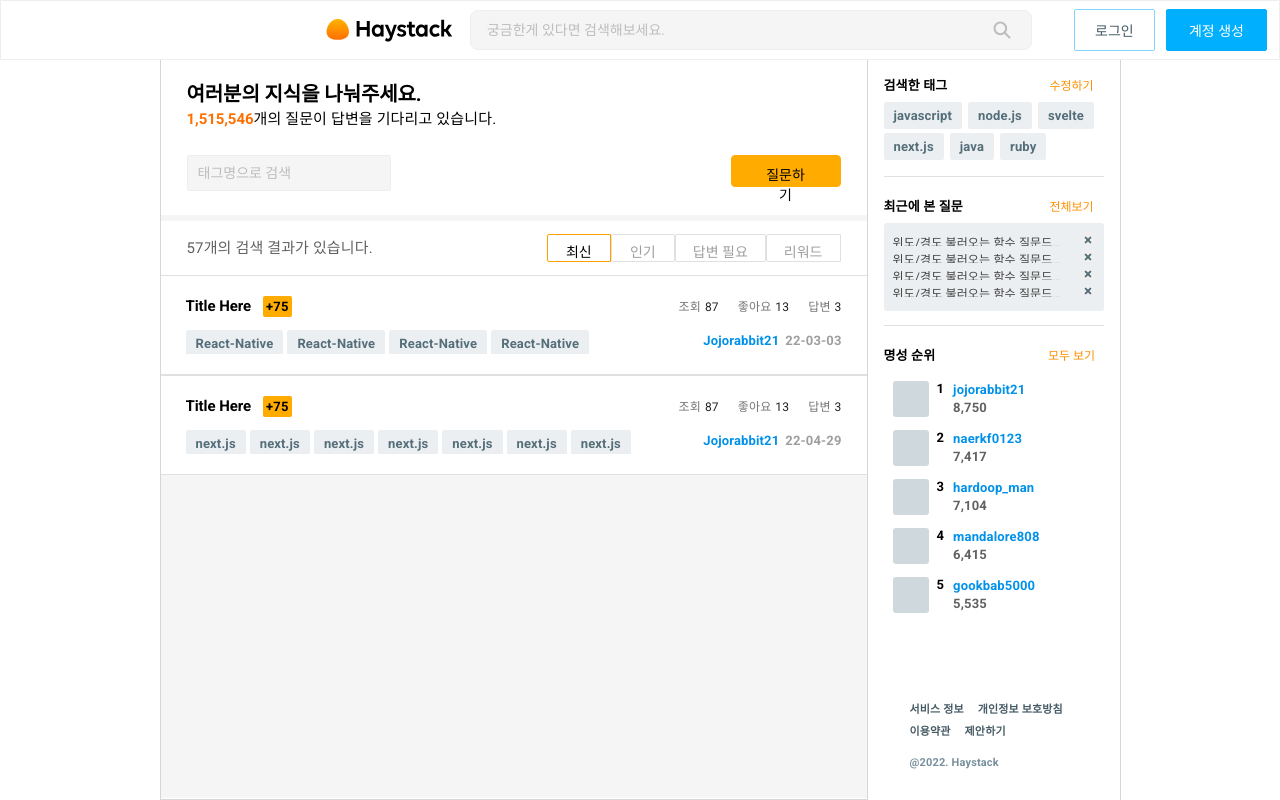
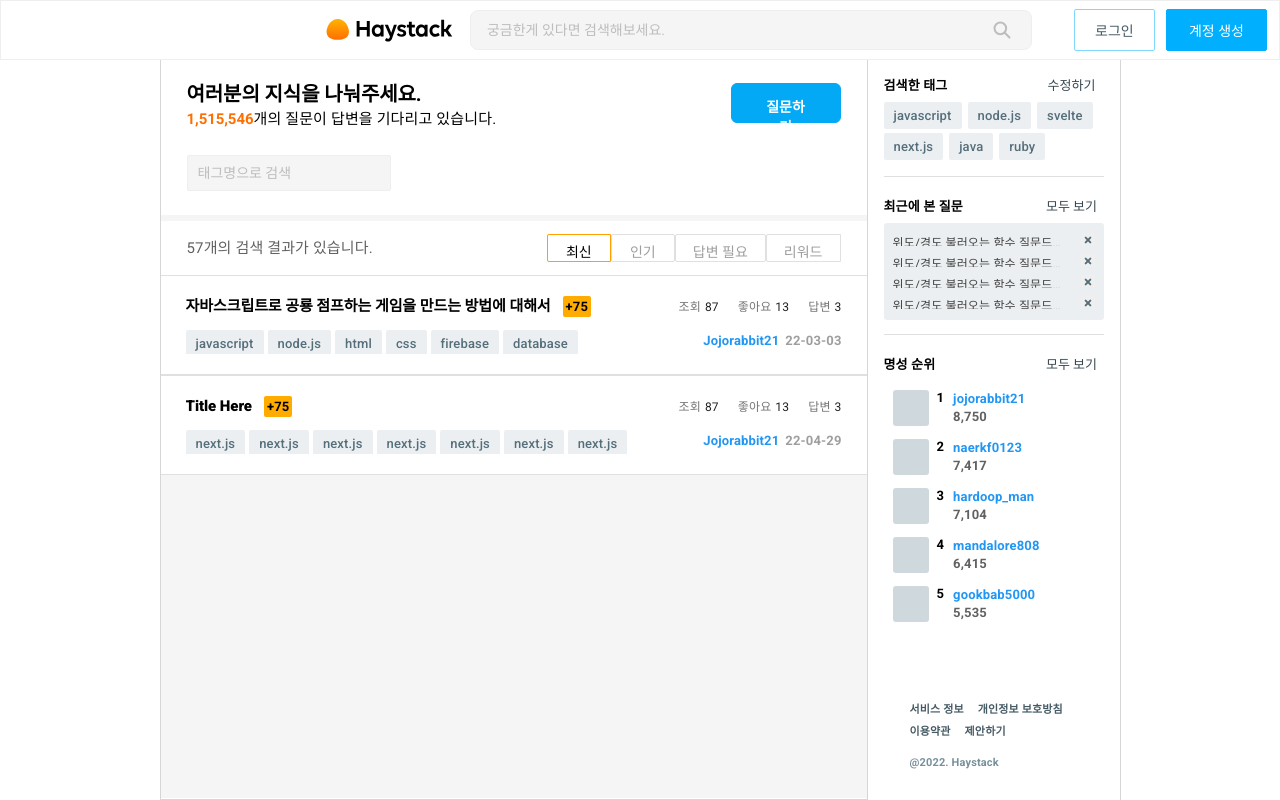
Before and after one commit to undetermined-team/qna-frontend, a Next.js app: page / in a window 1280 px wide. Built offline with nearby package versions, Linux system fonts and the light colour scheme; a web font is replaced by a local one.

Commit message:
Design: 메인 페이지 디자인 수정

```diff
--- a/components/atoms/UserName.tsx
+++ b/components/atoms/UserName.tsx
@@ -13,7 +13,7 @@ const NickName = styled.a`
   font-weight: 600;
   font-size: 13px;
   cursor: pointer;
-  color: ${(props) => props.theme.palette.LightBlueA700};
+  color: ${(props) => props.theme.palette.Blue500};
 `;
 
 const UserName: React.FC<UserNameProps> = (props) => {
--- a/components/molecules/AsideContainer/styles.ts
+++ b/components/molecules/AsideContainer/styles.ts
@@ -32,7 +32,7 @@ export const AsideSubButtonStyle = {
 
 export const AsideMoreButton = styled(Button)`
   ${(props) => props.theme.typography.Footnote2};
-  color: #ff8f00;
+  color: ${(props) => props.theme.palette.BlueGray800};
   height: 15px;
   padding: 0;
 `;
--- a/components/molecules/RecentQuestion/styles.ts
+++ b/components/molecules/RecentQuestion/styles.ts
@@ -15,7 +15,7 @@ export const RecentQuestionTitle = styled.h4`
 export const RecentQuestionList = styled.li`
   display: flex;
   justify-content: space-between;
-  margin-bottom: 4px;
+  margin-bottom: 8px;
 `;
 
 export const RecentQuestionDeleteButton = styled.button`
--- a/components/molecules/ThreadContainer/styles.ts
+++ b/components/molecules/ThreadContainer/styles.ts
@@ -5,10 +5,11 @@ import ThreadTrend from "../ThreadTrend";
 export const ThreadTitle = styled.h3`
   display: inline-flex;
   ${(props) => props.theme.typography.Heading3};
-  line-height: 19px;
+  line-height: 18px;
   margin-right: 12px;
   max-width: 470px;
   max-height: 58px;
+  font-weight: 800;
   text-overflow: ellipsis;
   overflow: hidden;
   white-space: normal;
--- a/components/organisms/Aside/index.tsx
+++ b/components/organisms/Aside/index.tsx
@@ -59,26 +59,23 @@ const index = () => {
 
         <Space />
 
-        <AsideContainer title="최근에 본 질문" subButtonText="전체보기" onTextClick={onTextButton}>
+        <AsideContainer title="최근에 본 질문" subButtonText="모두 보기" onTextClick={onTextButton}>
           <RecentQuestionWrapper>
             <RecentQuestion
               title="위도/경도 불러오는 함수 질문드립니다."
               link="/"
               onDelete={onDelete}
             />
-
             <RecentQuestion
               title="위도/경도 불러오는 함수 질문드립니다."
               link="/"
               onDelete={onDelete}
             />
-
             <RecentQuestion
               title="위도/경도 불러오는 함수 질문드립니다."
               link="/"
               onDelete={onDelete}
             />
-
             <RecentQuestion
               title="위도/경도 불러오는 함수 질문드립니다."
               link="/"
--- a/components/organisms/Aside/styles.ts
+++ b/components/organisms/Aside/styles.ts
@@ -14,7 +14,7 @@ export const RecentQuestionWrapper = styled.ol`
   display: flex;
   flex-direction: column;
   justify-content: space-between;
-  max-height: 110px;
+  max-height: 97px;
   padding: 10px 9px;
   background-color: #eceff1;
   border-radius: 3px;
--- a/components/organisms/Main/FilterArea/index.tsx
+++ b/components/organisms/Main/FilterArea/index.tsx
@@ -38,12 +38,16 @@ const FilterArea = () => {
   return (
     <FilterLayout>
       <ServiceAbout>
-        <ServiceSummary>여러분의 지식을 나눠주세요.</ServiceSummary>
+        <div>
+          <ServiceSummary>여러분의 지식을 나눠주세요.</ServiceSummary>
 
-        <QuestionDescription>
-          <QuestionCount>1,515,546</QuestionCount>
-          <span>개의 질문이 답변을 기다리고 있습니다.</span>
-        </QuestionDescription>
+          <QuestionDescription>
+            <QuestionCount>1,515,546</QuestionCount>
+            <span>개의 질문이 답변을 기다리고 있습니다.</span>
+          </QuestionDescription>
+        </div>
+
+        <AskQuestionButton>질문하기</AskQuestionButton>
       </ServiceAbout>
 
       <MiddeGroup>
@@ -66,8 +70,6 @@ const FilterArea = () => {
             </TagSearchDropDownRowWrapper>
           )}
         </TagSearchDropDownContainer>
-
-        <AskQuestionButton>질문하기</AskQuestionButton>
       </MiddeGroup>
 
       <TagsContainer>
--- a/components/organisms/Main/FilterArea/styles.ts
+++ b/components/organisms/Main/FilterArea/styles.ts
@@ -9,6 +9,8 @@ export const FilterLayout = styled.section`
 `;
 
 export const ServiceAbout = styled.header`
+  display: flex;
+  justify-content: space-between;
   margin-bottom: 22px;
 `;
 
@@ -33,25 +35,25 @@ export const MiddeGroup = styled.div`
 `;
 
 export const AskQuestionButton = styled(Button)`
-  ${(props) => props.theme.typography.Button};
-  padding: 8px 29px;
+  ${(props) => props.theme.typography.ButtonBold};
+  padding: 12px 29px;
   line-height: normal;
-  color: black;
+  color: white;
   width: 110px;
-  height: 32px;
+  height: 40px;
   cursor: pointer;
-  border: 1px solid ${(props) => props.theme.palette.AmberA700};
-  background-color: ${(props) => props.theme.palette.AmberA700};
-  border-radius: 4px;
+  border: 1px solid ${(props) => props.theme.palette.LightBlue500};
+  background-color: ${(props) => props.theme.palette.LightBlue500};
+  border-radius: 6px;
 
   &:hover {
-    border-color: ${(props) => props.theme.palette.AmberA400};
-    background-color: ${(props) => props.theme.palette.AmberA400};
+    border-color: ${(props) => props.theme.palette.LightBlue700};
+    background-color: ${(props) => props.theme.palette.LightBlue700};
   }
 
   &:active {
-    border-color: ${(props) => props.theme.palette.AmberA800};
-    background-color: ${(props) => props.theme.palette.AmberA800};
+    border-color: ${(props) => props.theme.palette.LightBlue700};
+    background-color: ${(props) => props.theme.palette.LightBlue700};
   }
 `;
 
@@ -64,7 +66,7 @@ export const TagSearchInput = styled(Input)`
 
 export const DeleteAllButton = styled(Button)`
   height: 36px;
-  color: #ff8f00;
+  color: ${(props) => props.theme.palette.BlueGray800};
   padding: 0;
 `;
 
--- a/components/organisms/Nav/styles.ts
+++ b/components/organisms/Nav/styles.ts
@@ -30,7 +30,7 @@ export const NavUl = styled.ul`
   padding: 0;
 `;
 
-export const LogoWrapper = styled.p`
+export const LogoWrapper = styled.div`
   cursor: pointer;
   display: flex;
 `;
--- a/pages/index.tsx
+++ b/pages/index.tsx
@@ -5,6 +5,8 @@ import Aside from "../components/organisms/Aside";
 import ThreadList from "../components/organisms/Main/ThreadList";
 import { DivideContainer } from "../components/atoms/DivideContainer";
 import Button from "../components/atoms/Button";
+import { GetServerSideProps } from "next";
+import axios from "axios";
 
 const SearchResult = styled.h4`
   ${(props) => props.theme.typography.Body};
@@ -19,21 +21,8 @@ const ThreadSection = styled.section`
 
 const exampleThreadList = [
   {
-    title: "Title Here",
-    tags: [
-      "React-Native",
-      "React-Native",
-      "React-Native",
-      "React-Native",
-      "React-Native",
-      "React-Native",
-      "React-Native",
-      "React-Native",
-      "React-Native",
-      "React-Native",
-      "React-Native",
-      "React-Native",
-    ],
+    title: "자바스크립트로 공룡 점프하는 게임을 만드는 방법에 대해서",
+    tags: ["javascript", "node.js", "html", "css", "firebase", "database"],
 
     userName: "Jojorabbit21",
     bounty: 75,
@@ -86,7 +75,7 @@ const SorterContainer = styled.div`
   align-items: center;
 `;
 
-const Thread = () => {
+const Thread = ({ thread }) => {
   const [toggle, setToggle] = useState("newest");
 
   const toggleClickHandler = (e: React.MouseEvent<HTMLButtonElement, MouseEvent>) => {
@@ -143,4 +132,15 @@ const Thread = () => {
   );
 };
 
+// export async function getServerSideProps() {
+//   const res = await fetch("https://example.com/thread");
+//   const thread = await res.json();
+
+//   return {
+//     props: {
+//       thread,
+//     },
+//   };
+// }
+
 export default Thread;
--- a/styles/theme.ts
+++ b/styles/theme.ts
@@ -323,7 +323,7 @@ export const theme = {
     Footnote2: `
       font-style: normal;
       font-weight: 400;
-      font-size: 12px;
+      font-size: 13px;
       line-height: 14px;
     `,
     Nickname: `
@@ -341,7 +341,7 @@ export const theme = {
     `,
     Tags: `
       font-style: normal;
-      font-weight: 600;
+      font-weight: 500;
       font-size: 13px;
       line-height: 13px;
       `,
@@ -357,5 +357,11 @@ export const theme = {
     font-size: 11px;
     line-height: normal;
     `,
+    ButtonBold: `
+    font-style: normal;
+    font-weight: 700;
+    font-size: 14px;
+    line-height: normal;
+    `,
   },
 };
```
